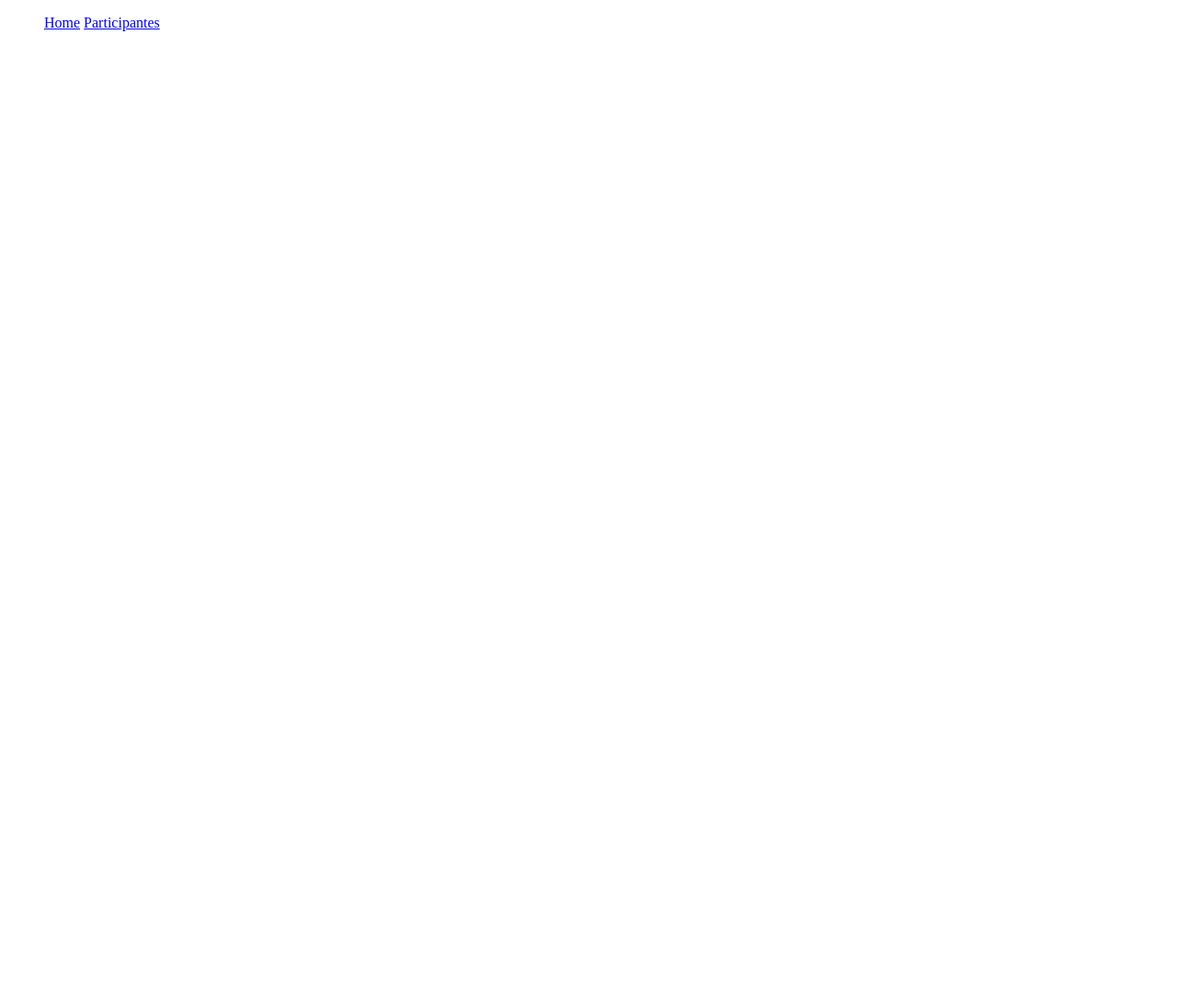
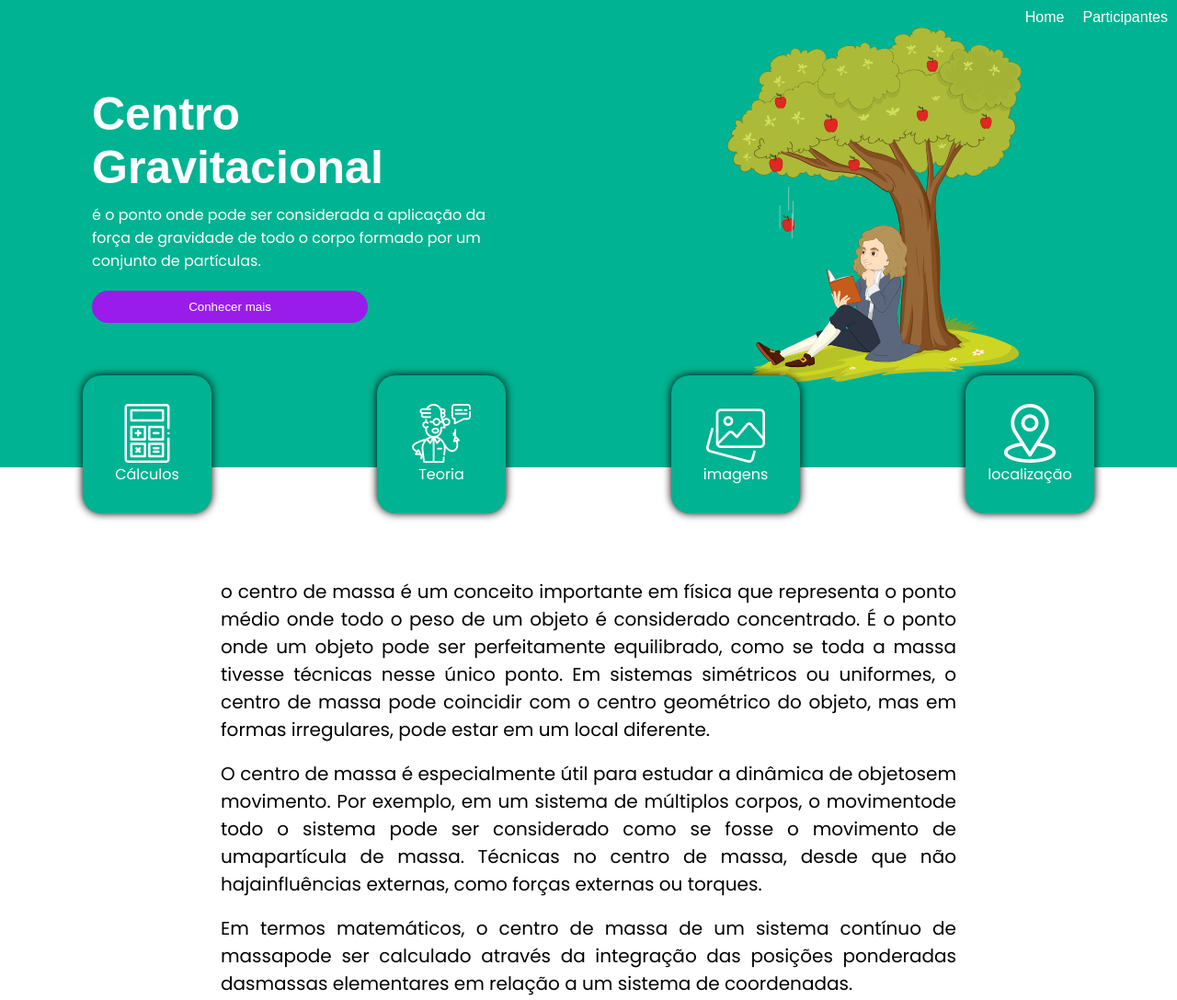
Before and after one commit to Isakue/Site-Feira-de-Ciencias, a plain HTML site: page index.html in a window 1280 px wide. Shown: the top 1087 px of the page at 92% size. Before the commit the page ends 800 px from the top, so only its background shows below. Drawn offline with Linux system fonts and the light colour scheme; a web font is replaced by a local one.

Commit message:
pull commit

```diff
--- a/CSS/style.css
+++ b/CSS/style.css
@@ -1,11 +1,160 @@
+@import url('https://fonts.googleapis.com/css2?family=Kdam+Thmor+Pro&display=swap');
+@import url('https://fonts.googleapis.com/css2?family=Poppins&display=swap');
+
 :root {
-    --font-family-primary: 'comfortaa', cursive;
-    --font-size-primary: 0.8rem;
-    --line-height-primary: 1.2rem;
-    --primary-color: #06113C;
-    --secundary-color: #FF8C32;
-    --terceary-color: #DDDDDD;
-    --spacing-sm: 8px;
-    --spacing-lg: calc(var(--spacing-sm)*2)
-    --bg-primary: linear-gradient(45deg, var(--primary-color), var(--tertiary-color));
+    --font-titulo: 'Kdam Thmor Pro', sans-serif;
+    --font-poppins: 'Poppins', sans-serif;
+    --color01: #991CEB;
+    --color02: #00B392;
+    --color03: #002857;
+    --color04: #1A26EB;
+    --color05: #3DB3EB;
 }
+
+* {
+    padding: 0;
+    margin: 0;
+    box-sizing: border-box;
+}
+
+header {
+    background-color: var(--color02);
+    height: 370px;
+    display: flex;
+    align-items: center;
+}
+
+header > img {
+    max-width: 330px;
+    margin-left: 20%;
+}
+
+nav {
+    background-color: var(--color02);
+    display: flex;
+    justify-content: right;
+}
+
+a {
+    margin: 10px;
+    color: white;
+    font-family: Arial, Helvetica, sans-serif;
+    text-decoration: none;
+}
+
+.content_header {
+    margin-left: 100px;
+    max-width: 430px;
+}
+
+.content_header > h1 {
+    font-size: 50px;
+    color: white;
+    font-family: var(--font-titulo);
+}
+
+.content_header > p {
+    margin-top: 10px;
+    color: white;
+    font-family: var(--font-poppins);
+}
+
+.content_header > input {
+    padding: 10px;
+    border-radius: 20px;
+    border: none;
+    margin-top: 20px;
+    cursor: pointer;
+    background-color: var(--color01);
+    color: white;
+    width: 300px;
+}
+
+.content_header > input:hover {
+    background-color: white;
+    color: var(--color01);
+    transition: .5s;
+}
+
+article {
+    background-color: var(--color02);
+    display: flex;
+    justify-content: space-around;
+    height: 100px;
+    margin-bottom: 120px;
+}
+
+.card {
+    width: 140px;
+    height: 150px;
+    background-color: var(--color02);
+    box-shadow: 0px 0px 10px black;
+    border-radius: 20px;
+    display: flex;
+    align-items: center;
+    justify-content: center;
+    flex-direction: column;
+    cursor: pointer;
+}
+
+.card > P {
+    color: white;
+    font-family: var(--font-poppins);
+}
+
+main {
+    max-width: 800px;
+    margin: auto;
+
+}
+
+main > p {
+    font-size: 20px;
+    font-family: var(--font-poppins);
+    text-align: justify;
+
+}
+
+.cards {
+    margin-top: 50px;
+    display: flex;
+    flex-wrap: wrap;
+}
+
+.card_profile {
+    padding: 10px;
+    width: 200px;
+    height: 200px;
+    margin: 20px;
+    border-radius: 20px;
+    background-color: var(--color02);
+    color: white;
+    font-family: var(--font-poppins);
+
+}
+
+@media (max-width: 700px) {
+    .content_header {
+        margin-left: 5px;
+    }
+
+    .card {
+        display: none;
+    }
+
+    article {
+        display: none;
+    }
+
+    header {
+        margin-bottom: 40px;
+    }
+
+    header > img {
+        display: none;
+    }
+
+    main {
+        max-width: 400px;
+    }
+}
--- a/index.html
+++ b/index.html
@@ -4,23 +4,56 @@
     <meta charset="UTF-8">
     <meta name="viewport" content="width=device-width, initial-scale=1.0">
     <link rel="stylesheet" href="CSS/style.css">
-    <title>FEIRA DE CIÊNCIAS</title>
+    <title>Centro Gravitacional</title>
 </head>
 <body>
     <!-- header -->
+    <nav>
+        <a href="index.html">Home</a>
+        <a href="participantes.html">Participantes</a>
+    </nav>
     <header>
-        <!-- container -->
-        <div class="container">
-            <nav>
-                <a href="index.html"></a>
-                <ul class="ul">
-                    <a href="index.html">Home</a>
-                    <a href="participantes.html">Participantes</a>
-                </ul>
-            </nav>
+        <div class="content_header">
+            <h1>Centro Gravitacional</h1>
+            <p>é o ponto onde pode ser considerada a aplicação da força de gravidade de todo o corpo formado por um conjunto de partículas.</p>
+            <input type="button" value="Conhecer mais">
         </div>
-        <!-- end container -->
+        <img src="assets/22745545_i0ox_ffi4_211224 [Convertido].svg" alt="gravidade">
     </header>
+    <article>
+        <div class="card">
+            <img src="assets/calculadora (1).png" alt="calculos">
+            <p>Cálculos</p>
+        </div>
+        <div class="card">
+            <img src="assets/cientista (1).png" alt="Teoria">
+            <p>Teoria</p>
+        </div>
+        <div class="card">
+            <img src="assets/galeria-de-imagens.png" alt="imagnes">
+            <p>imagens</p>
+        </div>
+        <div class="card">
+            <img src="assets/localizacao.png" alt="local">
+            <p>localização</p>
+        </div>
+    </article>
     <!-- end header -->
+    <main>
+        <p>o centro de massa é um conceito importante em física que representa o ponto médio onde todo o peso de um objeto é considerado concentrado. É o ponto onde um objeto pode ser perfeitamente equilibrado, como se toda a massa tivesse técnicas nesse único ponto. Em sistemas simétricos ou uniformes, o centro de massa pode coincidir com o centro geométrico do objeto, mas em
+        formas irregulares, pode estar em um local diferente.
+        </p>
+        <br>
+        <p>
+        O centro de massa é especialmente útil para estudar a dinâmica de objetosem movimento. Por exemplo, em um sistema de múltiplos corpos, o movimentode todo o sistema pode ser considerado como se fosse o movimento de umapartícula de massa. Técnicas no centro de massa, desde que não hajainfluências externas, como forças externas ou torques.
+        </p>
+        <br>
+        <p>
+        Em termos matemáticos, o centro de massa de um sistema contínuo de massapode ser calculado através da integração das posições ponderadas dasmassas elementares em relação a um sistema de coordenadas.
+        </p>
+        <br>
+        <p>
+        O centro de massa é fundamental em diversas áreas da física, comomecânica, astronomia, engenharia e até mesmo em biologia, para entender oequilíbrio e o movimento de sistemas físicos complexos.</p>
+    </main>
 </body>
 </html>
```
Also changed, not shown: participantes.html (added, +53 -0 lines), assets/22745545_i0ox_ffi4_211224 [Convertido].svg (added), assets/calculadora (1).png (added), assets/cientista (1).png (added), assets/galeria-de-imagens.png (added), assets/localizacao.png (added), script/script.js (added).
